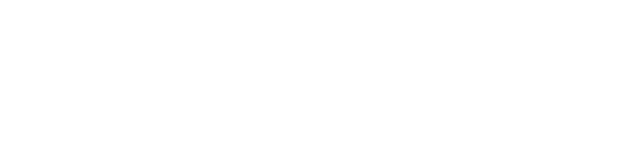
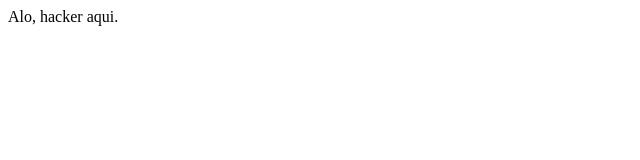
Before and after one commit to GianCarloSQL/CorreioSystem, a plain HTML site: page Web/View/index.html in a window 1280 px wide. Shown: the whole page, without its empty margins (0-640 px from the left). Drawn offline with Linux system fonts and the light colour scheme.

Commit message:
Commit sem propósito onde contra todas as leis do universo eu mecho na branch do colega

```diff
--- a/Web/View/index.html
+++ b/Web/View/index.html
@@ -5,6 +5,6 @@
     <title></title>
 </head>
 <body>
-
+    Alo, hacker aqui.
 </body>
 </html>
```
